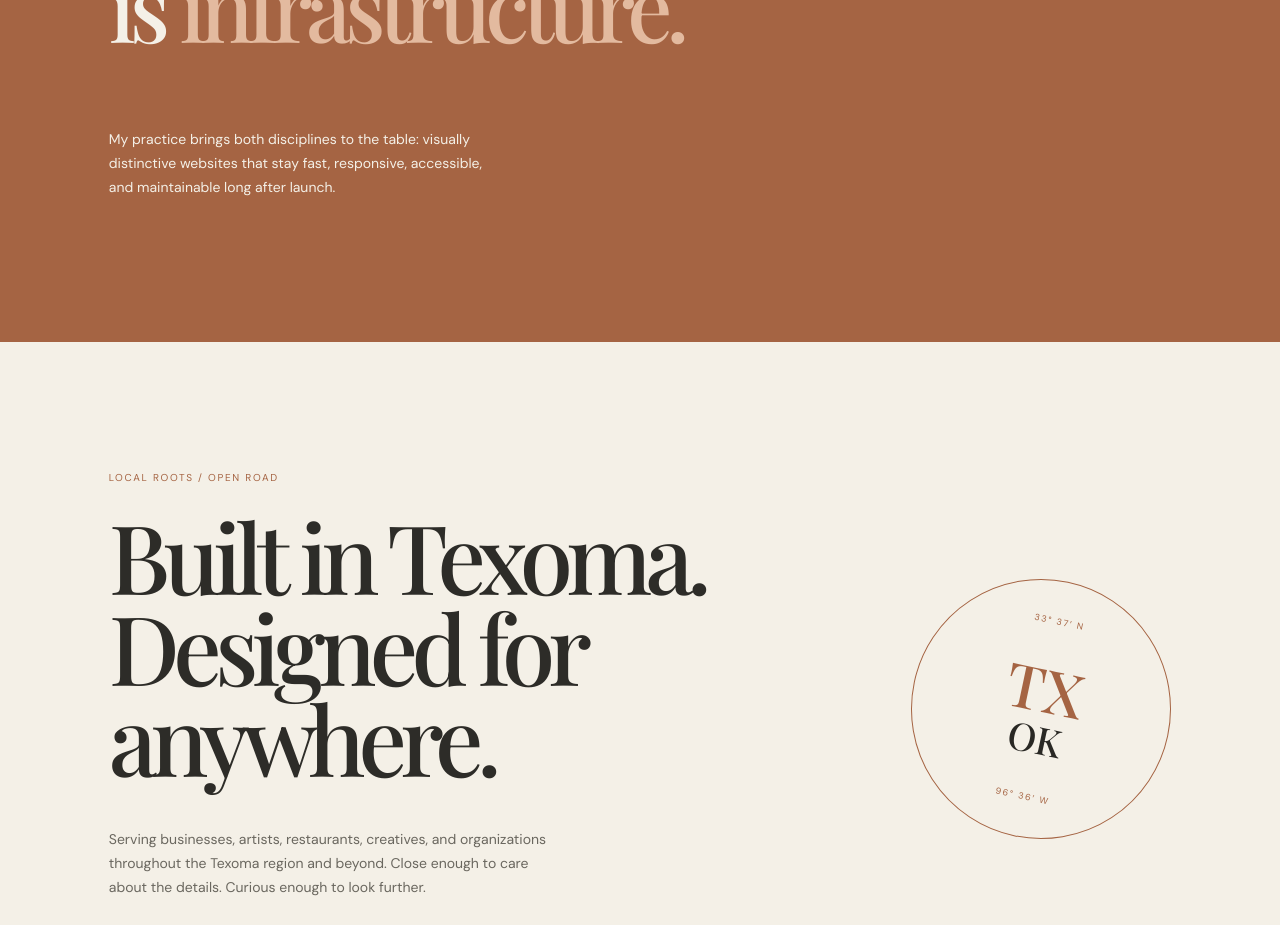
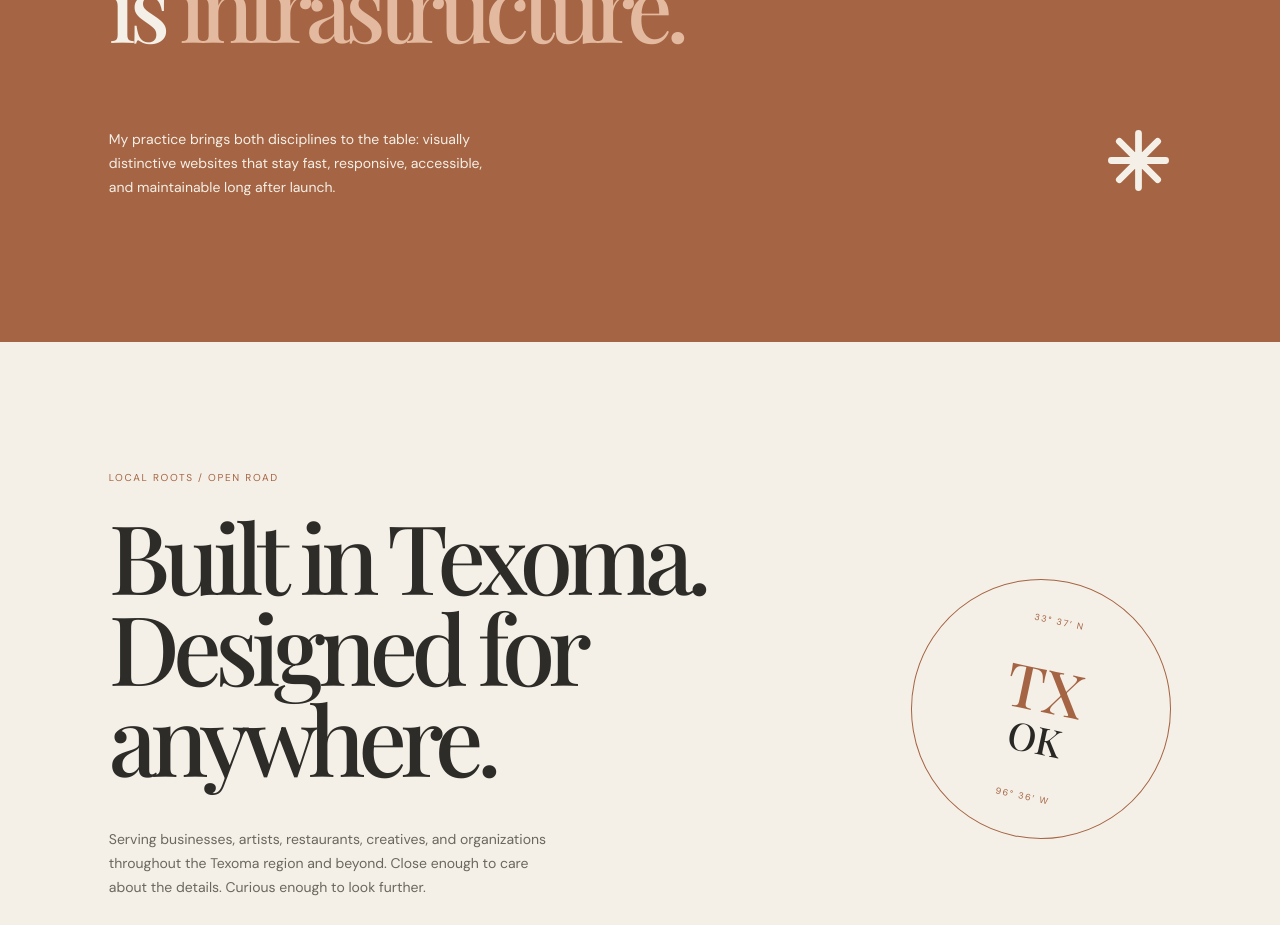
Before and after one commit to StephanieKrueger/StephKrueger, a React (Vite) app: page / in a window 1280 px wide. Shown: the part 4640-5565 px from the top of the page. Built offline with nearby package versions, Linux system fonts and the light colour scheme; a web font is replaced by a local one.

Commit message:
Update App.tsx

```diff
--- a/src/App.tsx
+++ b/src/App.tsx
@@ -171,13 +171,14 @@ function App() {
         <section className="statement section-pad" id="about"><div className="section-index eyebrow">(02 — 06)</div><div className="statement-content"><p className="kicker">A little context</p><h2>Design gets attention.<br /><em>Code keeps it there.</em></h2><p className="body-copy">I work across design, development, branding, and photography to create cohesive digital identities, not disconnected deliverables. Every project is a chance to make something considered, useful, and unmistakably its own.</p><a className="text-link" href="/about">More about me <Arrow /></a></div><div className="statement-note">For people building<br />something with a pulse.</div></section>
         <section className="work section-pad" id="work"><div className="section-heading"><div><p className="kicker">Selected work</p><h2>Made to be<br /><em>remembered.</em></h2></div><p className="section-index eyebrow">(03 — 06)</p></div><ProjectCarousel /></section>
         <section className="services section-pad" id="services"><div className="section-heading"><div><p className="kicker">What I do</p><h2>Many disciplines.<br /><em>One point of view.</em></h2></div><p className="section-index eyebrow">(04 — 06)</p></div><div className="service-list">{services.map(([number, title, description]) => <article className="service-row" key={title}><span className="service-number">{number}</span><h3>{title}</h3><p>{description}</p><span className="service-plus" aria-hidden="true">+</span></article>)}</div></section>
-        <section className="philosophy section-pad"><div className="philosophy-top"><p className="kicker">The point of the work</p><p className="eyebrow">Design ↔ Code</p></div><h2>Design without performance<br />is <em>decoration.</em><br />Code without design<br />is <em>infrastructure.</em></h2><div className="philosophy-bottom"><p>My practice brings both disciplines to the table: visually distinctive websites that stay fast, responsive, accessible, and maintainable long after launch.</p><span className="philosophy-symbol" aria-hidden="true">
+        <section className="philosophy section-pad"><div className="philosophy-top"><p className="kicker">The point of the work</p><p className="eyebrow">Design ↔ Code</p></div><h2>Design without performance<br />is <em>decoration.</em><br />Code without design<br />is <em>infrastructure.</em></h2><div className="philosophy-bottom"><p>My practice brings both disciplines to the table: visually distinctive websites that stay fast, responsive, accessible, and maintainable long after launch.</p><span className="philosophy-symbol inline-block align-middle" aria-hidden="true">
   <svg
-    className="w-4 h-4 inline-block align-middle text-current"
+    className="w-[1em] h-[1em] text-current"
+    style={{ width: '1em', height: '1em' }}
     fill="currentColor"
     viewBox="0 0 24 24"
   >
-    <path d="M12 2v20M2 12h20M4.93 4.93l14.14 14.14M4.93 19.07L19.07 4.93" stroke="currentColor" strokeWidth="2" strokeLinecap="round" />
+    <path d="M12 2v20M2 12h20M4.93 4.93l14.14 14.14M4.93 19.07L19.07 4.93" stroke="currentColor" strokeWidth="2.5" strokeLinecap="round" />
   </svg>
 </span></div></section>
         <section className="texoma section-pad"><div className="texoma-copy"><p className="kicker">Local roots / open road</p><h2>Built in Texoma.<br /><em>Designed for anywhere.</em></h2><p className="body-copy">Serving businesses, artists, restaurants, creatives, and organizations throughout the Texoma region and beyond. Close enough to care about the details. Curious enough to look further.</p><a className="text-link" href="#contact">Start a conversation <Arrow /></a></div><div className="texoma-stamp"><span>33° 37′ N</span><strong>TX<br /><i>OK</i></strong><span>96° 36′ W</span></div></section>
```
